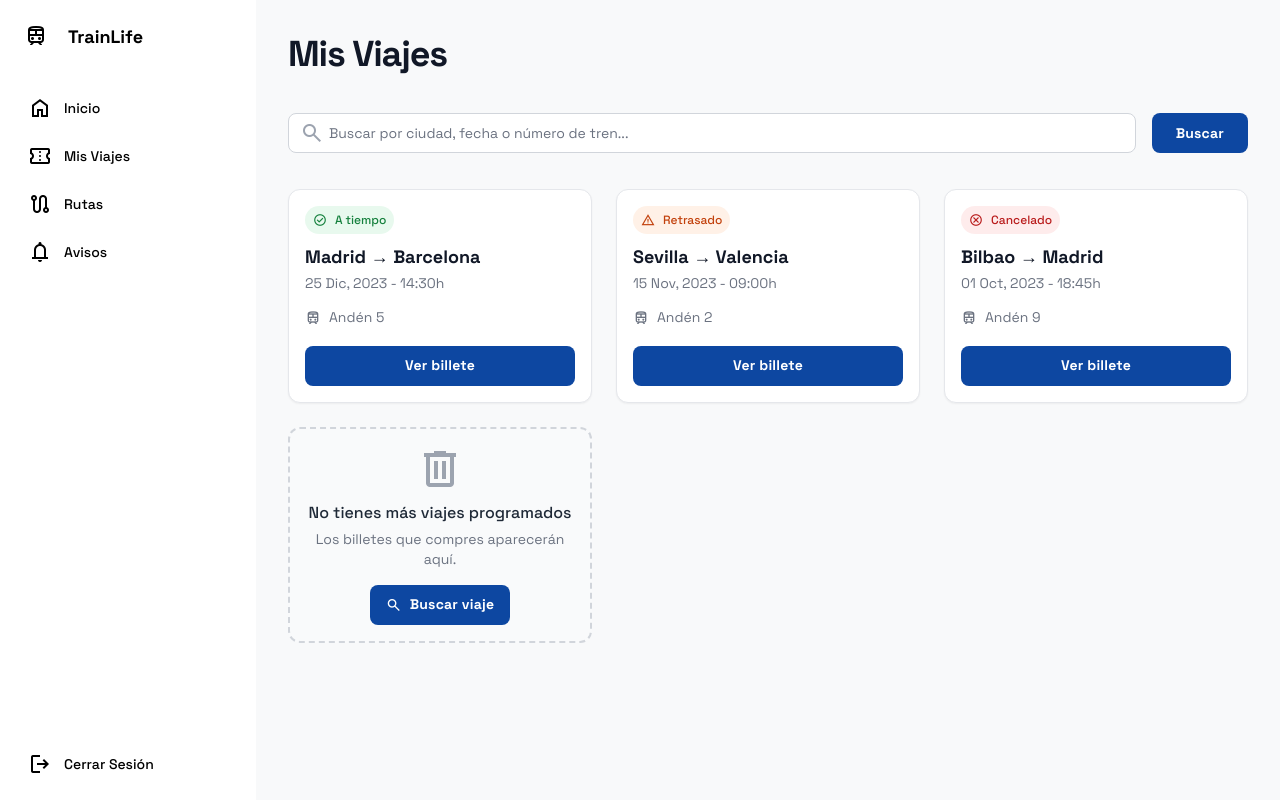
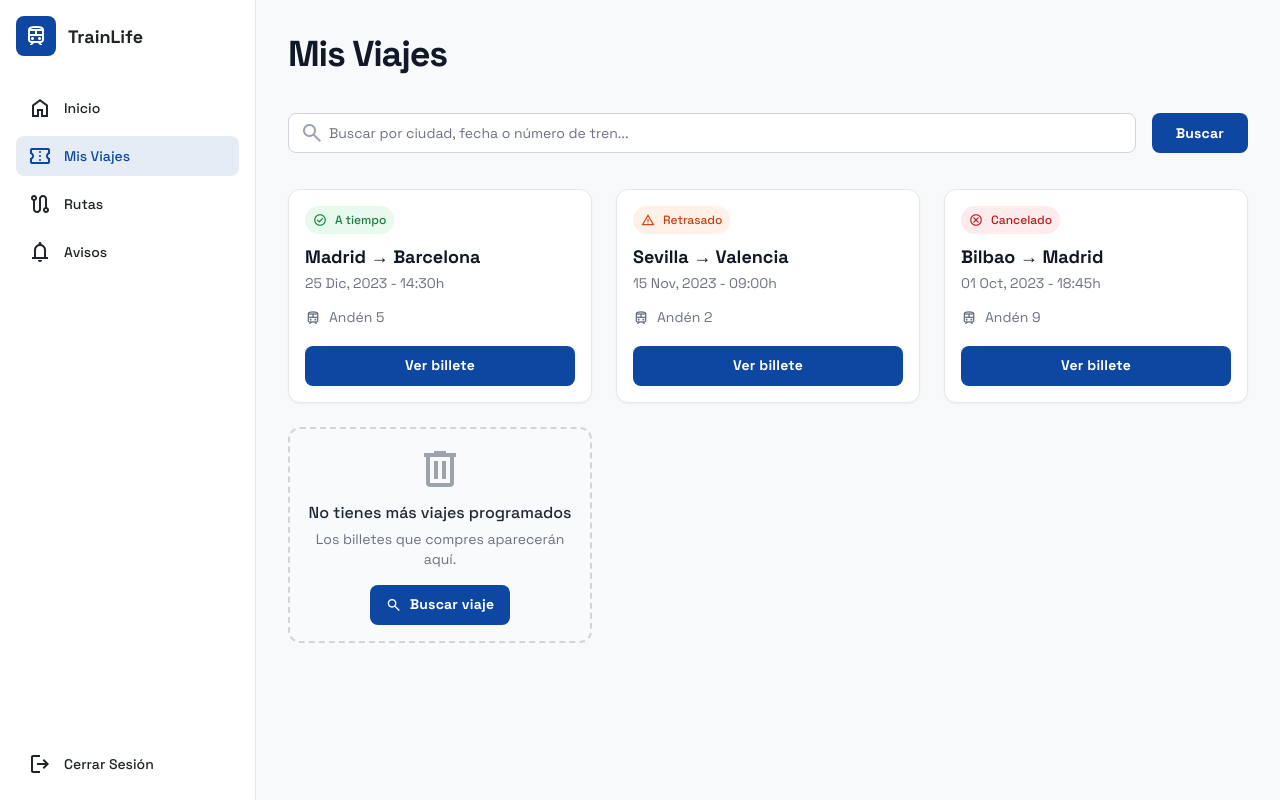
Before and after one commit to diego-vazquez-morales/IPO, a Flask app: page /misViajes in a window 1280 px wide. Run offline with Flask 3, Linux system fonts and the light colour scheme; some libraries are stand-ins or nearby versions.

Commit message:
mejora de misViajes

```diff
--- a/static/js/misViajes.js
+++ b/static/js/misViajes.js
@@ -4,7 +4,7 @@ tailwind.config = {
   theme: {
     extend: {
       colors: {
-        "primary": "#0D47A1",
+        "primary": "#0D47A1", // Navy blue base
         "primary-light": "#1976D2",
         "background-light": "#F8F9FA",
         "background-dark": "#121212",
@@ -16,12 +16,7 @@ tailwind.config = {
       fontFamily: {
         "display": ["Space Grotesk", "sans-serif"]
       },
-      borderRadius: {
-        "DEFAULT": "0.25rem",
-        "lg": "0.5rem",
-        "xl": "0.75rem",
-        "full": "9999px"
-      },
+      borderRadius: {"DEFAULT": "0.25rem", "lg": "0.5rem", "xl": "0.75rem", "full": "9999px"},
     },
   },
 }
--- a/templates/misViajes.html
+++ b/templates/misViajes.html
@@ -9,44 +9,43 @@
   <link crossorigin="" href="https://fonts.gstatic.com" rel="preconnect"/>
   <link href="https://fonts.googleapis.com/css2?family=Space+Grotesk:wght@300..700&amp;display=swap" rel="stylesheet"/>
   <link href="https://fonts.googleapis.com/css2?family=Material+Symbols+Outlined" rel="stylesheet"/>
-
   <!-- Referencias externas a CSS y JS locales -->
   <script src="{{ url_for('static', filename='js/misViajes.js') }}"></script>
   <link rel="stylesheet" href="{{ url_for('static', filename='styles/misViajes.css') }}">
+
 </head>
+
 <body class="bg-background-light dark:bg-background-dark font-display text-text-light dark:text-text-dark">
   <div class="relative flex h-auto min-h-screen w-full flex-row">
-    <aside class="flex h-screen min-h-[700px] w-64 flex-col justify-between p-4 sticky top-0 bg-white">
+    <aside class="flex h-screen min-h-[700px] w-64 flex-col justify-between p-4 sticky top-0 bg-surface-light dark:bg-surface-dark border-r border-gray-200 dark:border-gray-800">
       <div class="flex flex-col gap-4">
-        <div class="flex items-center justify-between gap-3">
-          <div class="flex items-center gap-3">
-            <div class="flex items-center justify-center size-10 rounded-full bg-white/20 text-black">
-              <span class="material-symbols-outlined logo-icon">train</span>
-            </div>
-            <h1 class="text-black text-lg font-bold leading-normal">TrainLife</h1>
+        <div class="flex items-center gap-3">
+          <div class="flex items-center justify-center size-10 rounded-lg bg-primary text-white">
+            <span class="material-symbols-outlined logo-icon">train</span>
           </div>
+          <h1 class="text-text-light dark:text-text-dark text-lg font-bold leading-normal">TrainLife</h1>
         </div>
         <nav class="flex flex-col gap-2 mt-4">
-          <a class="flex items-center gap-3 px-3 py-2 rounded-lg text-black hover:bg-white/10" href="#">
+          <a class="flex items-center gap-3 px-3 py-2 rounded-lg text-text-light dark:text-text-dark hover:bg-gray-100 dark:hover:bg-gray-800" href="#">
             <span class="material-symbols-outlined">home</span>
             <p class="text-sm font-medium leading-normal">Inicio</p>
           </a>
-          <a class="flex items-center gap-3 px-3 py-2 rounded-lg bg-white/20 text-black" href="#">
+          <a class="flex items-center gap-3 px-3 py-2 rounded-lg bg-primary/10 text-primary dark:bg-primary/20 dark:text-primary-light" href="#">
             <span class="material-symbols-outlined">confirmation_number</span>
             <p class="text-sm font-medium leading-normal">Mis Viajes</p>
           </a>
-          <a class="flex items-center gap-3 px-3 py-2 rounded-lg text-black hover:bg-white/10" href="#">
+          <a class="flex items-center gap-3 px-3 py-2 rounded-lg text-text-light dark:text-text-dark hover:bg-gray-100 dark:hover:bg-gray-800" href="#">
             <span class="material-symbols-outlined">route</span>
             <p class="text-sm font-medium leading-normal">Rutas</p>
           </a>
-          <a class="flex items-center gap-3 px-3 py-2 rounded-lg text-black hover:bg-white/10" href="#">
+          <a class="flex items-center gap-3 px-3 py-2 rounded-lg text-text-light dark:text-text-dark hover:bg-gray-100 dark:hover:bg-gray-800" href="#">
             <span class="material-symbols-outlined">notifications</span>
             <p class="text-sm font-medium leading-normal">Avisos</p>
           </a>
         </nav>
       </div>
       <div class="flex flex-col gap-1">
-        <a class="flex items-center gap-3 px-3 py-2 rounded-lg text-black hover:bg-white/10" href="#">
+        <a class="flex items-center gap-3 px-3 py-2 rounded-lg text-text-light dark:text-text-dark hover:bg-gray-100 dark:hover:bg-gray-800" href="#">
           <span class="material-symbols-outlined">logout</span>
           <p class="text-sm font-medium leading-normal">Cerrar Sesión</p>
         </a>
@@ -67,7 +66,6 @@
           </button>
         </div>
         <div class="grid grid-cols-1 md:grid-cols-2 lg:grid-cols-3 gap-6">
-          <!-- Tarjetas de viaje -->
           <div class="flex flex-col p-4 bg-surface-light dark:bg-surface-dark rounded-xl border border-gray-200 dark:border-gray-800 shadow-sm transition-all duration-300">
             <div class="flex flex-col gap-1 flex-1">
               <div class="inline-flex items-center gap-2 self-start rounded-full bg-green-500/10 dark:bg-green-500/20 px-2 py-1 text-xs font-medium text-green-700 dark:text-green-300 mb-2">
@@ -87,7 +85,7 @@
             <div class="flex flex-col gap-1 flex-1">
               <div class="inline-flex items-center gap-2 self-start rounded-full bg-orange-500/10 dark:bg-orange-500/20 px-2 py-1 text-xs font-medium text-orange-700 dark:text-orange-300 mb-2">
                 <span class="material-symbols-outlined text-sm">warning</span>
-                  Retrasado
+                Retrasado
               </div>
               <p class="text-gray-900 dark:text-gray-100 text-lg font-bold leading-tight">Sevilla → Valencia</p>
               <p class="text-gray-500 dark:text-gray-400 text-sm font-normal leading-normal">15 Nov, 2023 - 09:00h</p>
@@ -101,8 +99,8 @@
           <div class="flex flex-col p-4 bg-surface-light dark:bg-surface-dark rounded-xl border border-gray-200 dark:border-gray-800 shadow-sm transition-all duration-300">
             <div class="flex flex-col gap-1 flex-1">
               <div class="inline-flex items-center gap-2 self-start rounded-full bg-red-500/10 dark:bg-red-500/20 px-2 py-1 text-xs font-medium text-red-700 dark:text-red-300 mb-2">
-                <span class="material-symbols-outlined text-sm">cancel</span>
-                Cancelado
+                  <span class="material-symbols-outlined text-sm">cancel</span>
+                  Cancelado
               </div>
               <p class="text-gray-900 dark:text-gray-100 text-lg font-bold leading-tight">Bilbao → Madrid</p>
               <p class="text-gray-500 dark:text-gray-400 text-sm font-normal leading-normal">01 Oct, 2023 - 18:45h</p>
```
Also changed, not shown: static/styles/misViajes.css (+4 -4 lines).
